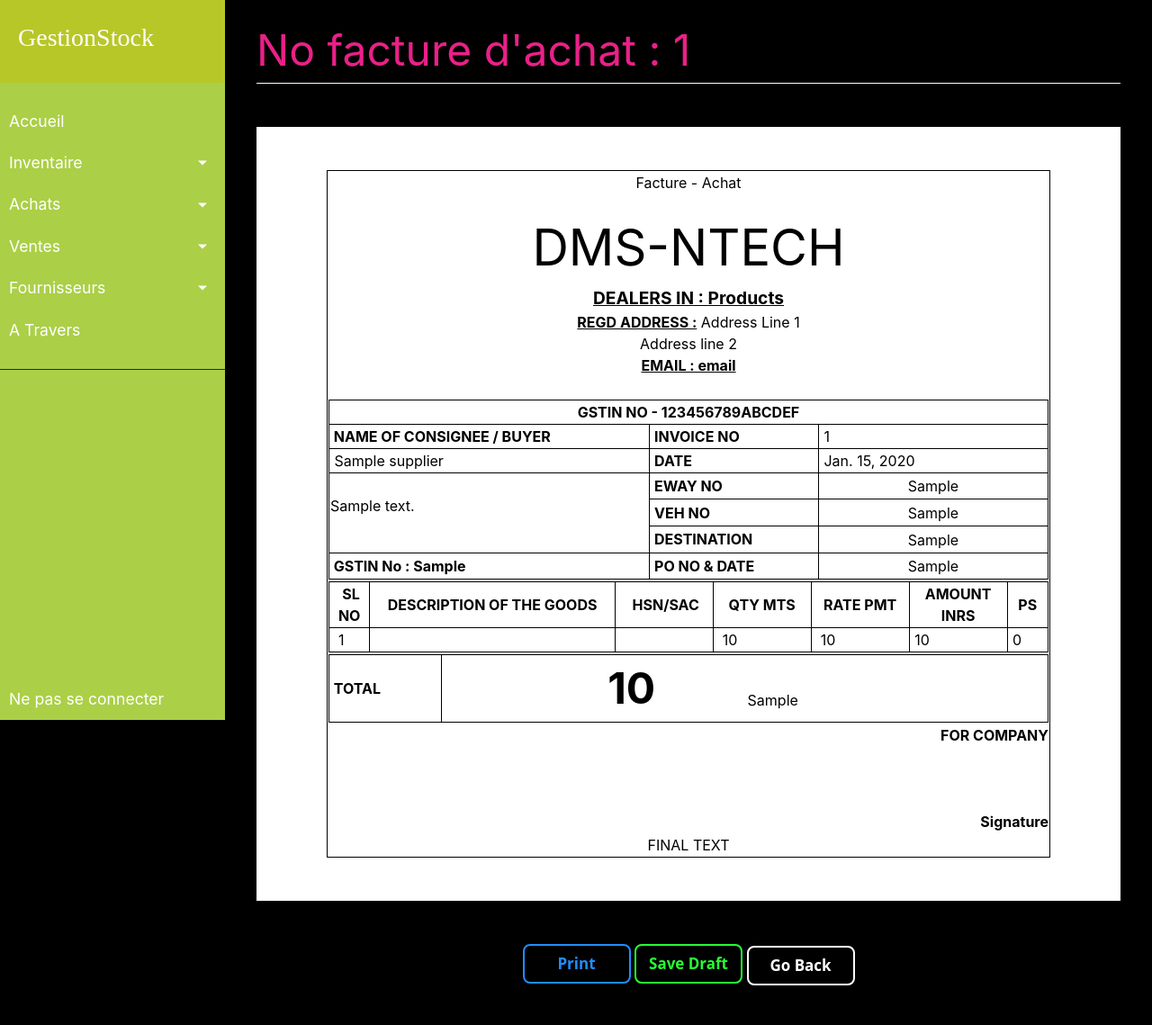
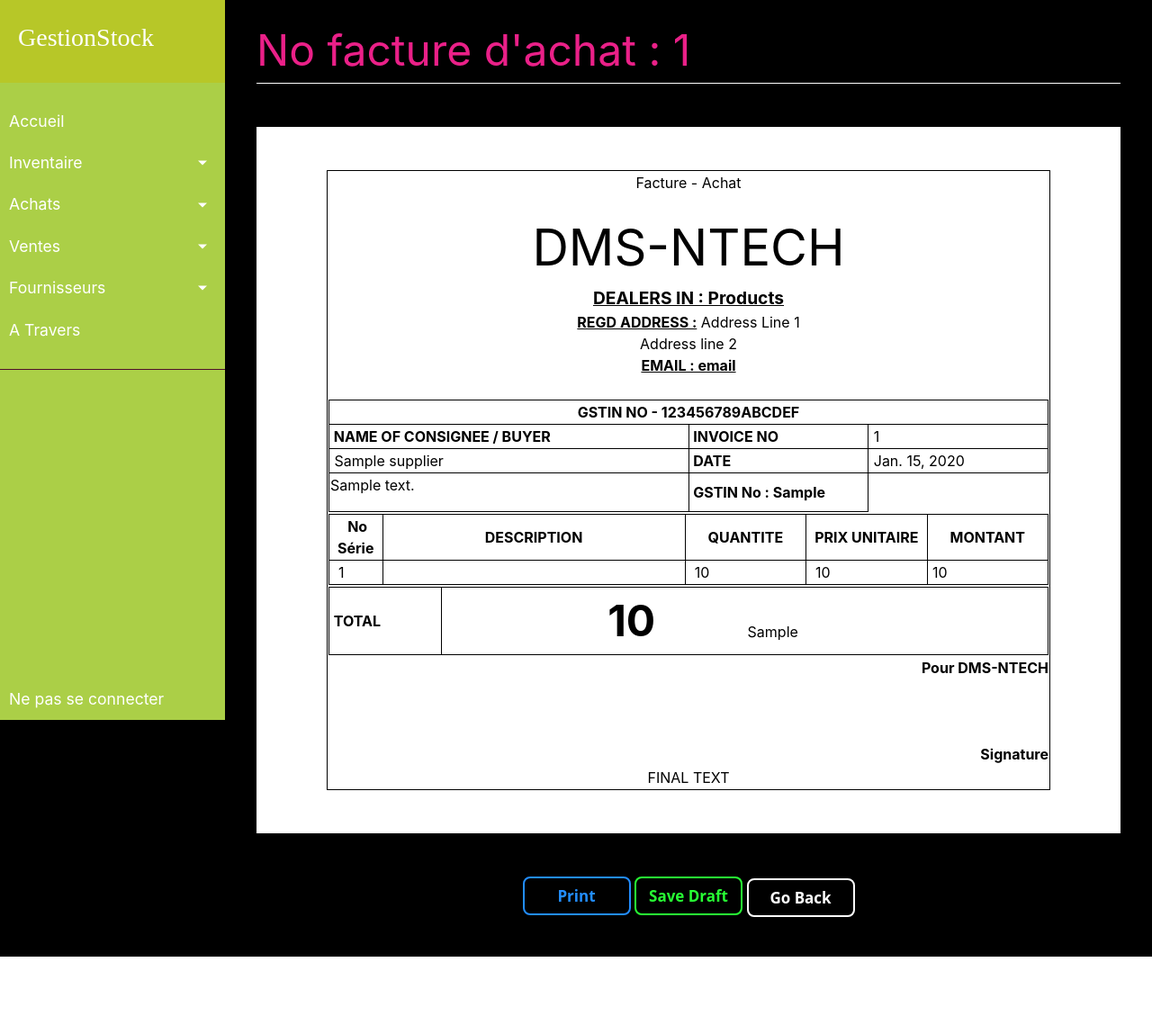
Before and after one commit to Moustapha1994/Hardware_management, a Django app: page /transactions/purchases/1 in a window 1280 px wide. Shown: the whole page at 90% size. After the commit the page ends 1063 px from the top, so only its background shows below. Run offline with Django 3.2, Linux system fonts and the light colour scheme; tables that the repository leaves empty hold one stand-in row (values such as "Sample post"); some libraries are stand-ins or nearby versions; some web fonts are replaced.

Commit message:
purchase bill updated

```diff
--- a/transactions/templates/bill/purchase_bill.html
+++ b/transactions/templates/bill/purchase_bill.html
@@ -55,21 +55,8 @@
                                     </tr>
                                     <tr>
                                         <td class="inner-box" style="width: 50%;" rowspan="3">{{ bill.supplier.address|linebreaks }}</td>
-                                        <td class="inner-box" style="width: 25%; font-weight: bold;">&nbsp;EWAY NO</td>
-                                        <td class="inner-box align-middle" style="width: 25%;"> <input type="text" name="eway" class="align-middle" style="border: 0; overflow: hidden;" value="{% if billdetails.eway %}{{ billdetails.eway }}{% endif %}"> </td>
-                                    </tr>
-                                    <tr>
-                                        <td class="inner-box" style="width: 25%; font-weight: bold;">&nbsp;VEH NO</td>
-                                        <td class="inner-box align-middle" style="width: 25%;"> <input type="text" name="veh" class="align-middle" style="border: 0; overflow: hidden;" value="{% if billdetails.veh %}{{ billdetails.veh }}{% endif %}"> </td>
-                                    </tr>
-                                    <tr>
-                                        <td class="inner-box" style="width: 25%; font-weight: bold;">&nbsp;DESTINATION</td>
-                                        <td class="inner-box align-middle" style="width: 25%;"> <input type="text" name="destination" class="align-middle" style="border: 0; overflow: hidden;" value="{% if billdetails.destination %}{{ billdetails.destination }}{% endif %}"> </td>
-                                    </tr>
-                                    <tr>
                                         <td class="inner-box" style="font-weight: bold;">&nbsp;GSTIN No : {{ bill.supplier.gstin }}</td>
-                                        <td class="inner-box" style="width: 25%; font-weight: bold;">&nbsp;PO NO &amp; DATE</td>
-                                        <td class="inner-box align-middle" style="width: 25%;"> <input type="text" name="po" class="align-middle" style="border: 0; overflow: hidden;" value="{% if billdetails.po %}{{ billdetails.po }}{% endif %}"> </td>
+
                                     </tr>
                                 </tbody>
                             </table>
@@ -81,23 +68,23 @@
                             <table class="outer-box" style="width: auto; margin-left: auto; margin-right: auto;">
                                 <tbody>
                                     <tr>
-                                        <td class="inner-box" style="width: 05%; font-weight: bold; text-align: center;">&nbsp;SL NO</td>
-                                        <td class="inner-box" style="width: 30%; font-weight: bold; text-align: center;">DESCRIPTION OF THE GOODS</td>
-                                        <td class="inner-box" style="width: 12%; font-weight: bold; text-align: center;">&nbsp;HSN/SAC</td>
-                                        <td class="inner-box" style="width: 12%; font-weight: bold; text-align: center;">QTY MTS</td>
-                                        <td class="inner-box" style="width: 12%; font-weight: bold; text-align: center;">RATE PMT</td>
-                                        <td class="inner-box" style="width: 12%; font-weight: bold; text-align: center;">AMOUNT INRS</td>
-                                        <td class="inner-box" style="width: 05%; font-weight: bold; text-align: center;">PS</td>
+                                        <td class="inner-box" style="width: 05%; font-weight: bold; text-align: center;">&nbsp;No Série</td>
+                                        <td class="inner-box" style="width: 30%; font-weight: bold; text-align: center;">DESCRIPTION </td>
+
+                                        <td class="inner-box" style="width: 12%; font-weight: bold; text-align: center;">QUANTITE</td>
+                                        <td class="inner-box" style="width: 12%; font-weight: bold; text-align: center;">PRIX UNITAIRE</td>
+                                        <td class="inner-box" style="width: 12%; font-weight: bold; text-align: center;">MONTANT</td>
+
                                     </tr>
                                     {% for item in items %}
                                         <tr style="height: auto;">
                                             <td class="inner-box" style="width: 5%;">&nbsp; {{ forloop.counter }}</td>
                                             <td class="inner-box" style="width: 30%;">&nbsp; {{ item.stock.name }}</td>
-                                            <td class="inner-box" style="width: 12%;">&nbsp;</td>
+
                                             <td class="inner-box" style="width: 12%;">&nbsp; {{ item.quantity }}</td>
                                             <td class="inner-box" style="width: 12%;">&nbsp; {{ item.perprice }}</td>
                                             <td class="inner-box" style="width: 12%;">&nbsp;{{ item.totalprice }}</td>
-                                            <td class="inner-box" style="width: 5%;">&nbsp;0</td>
+
                                         </tr>
                                     {% endfor %}
                                 </tbody>
@@ -110,7 +97,6 @@
                             <table class="outer-box inner-box" style="width: 800px; margin-left: auto; margin-right: auto;">
                                 <tbody>
 
-
                                     <tr>
                                         <td class="inner-box" style="font-weight: bold;">&nbsp;TOTAL</td>
                                         <td class="inner-box align-middle">&nbsp;<b><font size="12">{{ bill.get_total_price }}</font></b> <input type="text" name="total" class="align-middle" pattern="[0-9]+\.[0-9]+" style="border: 0; overflow: hidden;" value="{% if billdetails.total %}{{ billdetails.total }}{% endif %}"> </td>
@@ -122,7 +108,7 @@
 
                         <tr>
                             <td style="text-align: right;">
-                                <span style="font-weight: bold;">FOR COMPANY <br><br><br><br> Signature</span>
+                                <span style="font-weight: bold;">Pour DMS-NTECH <br><br><br><br> Signature</span>
                             </td>
                         </tr>
 
```
